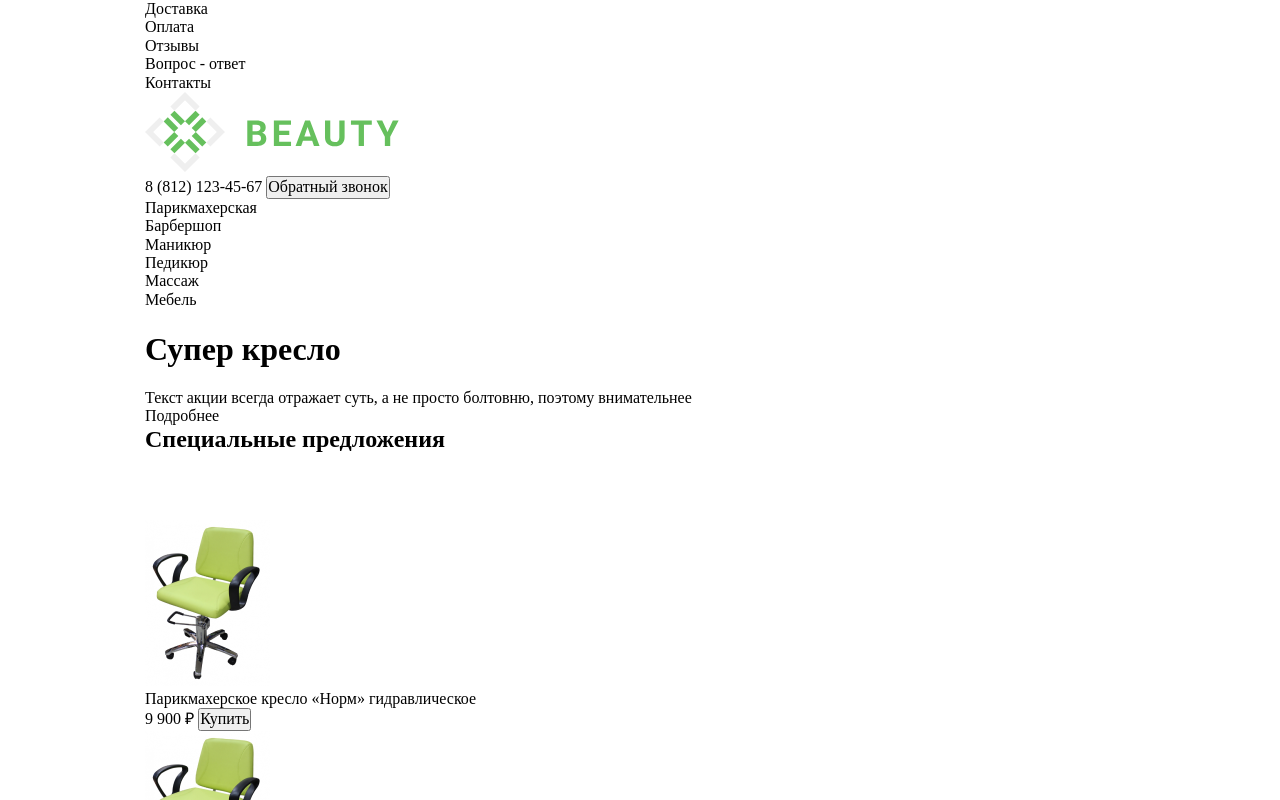
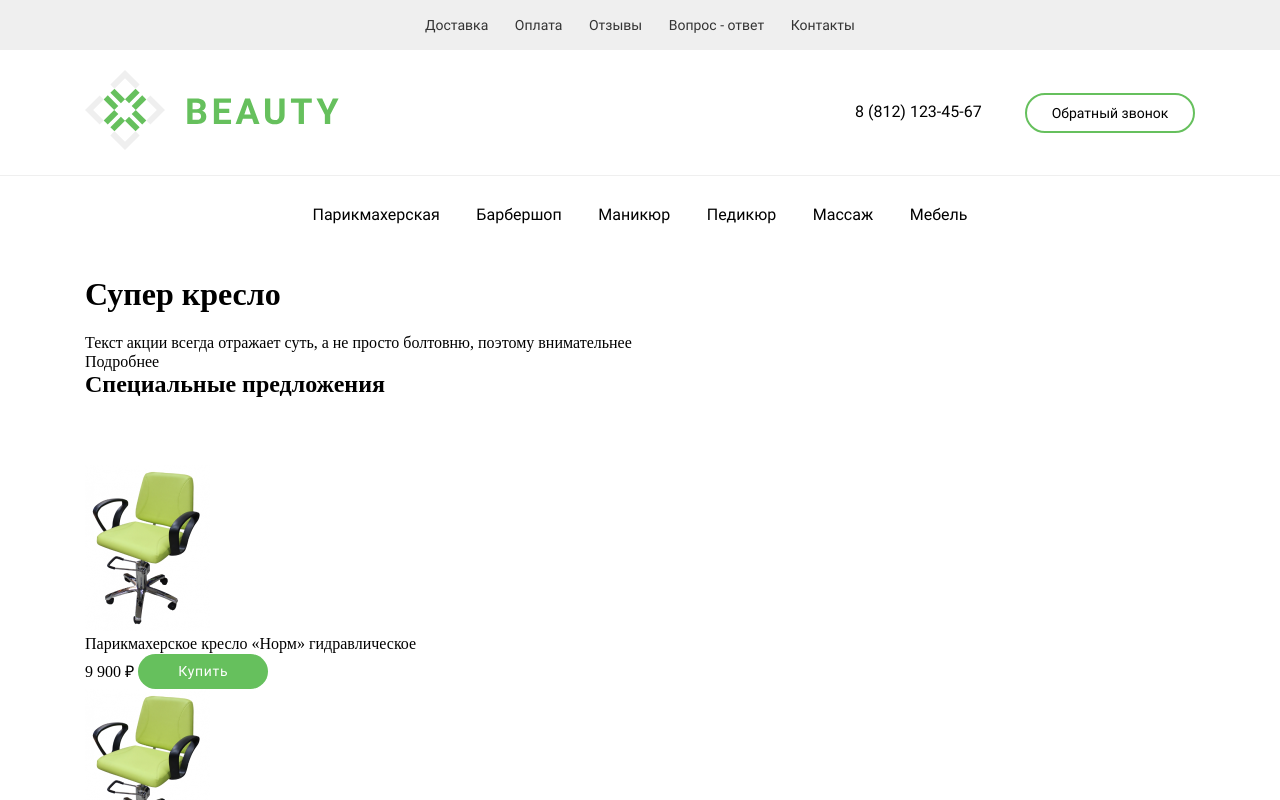
Before and after one commit to olesyakrayanskaya/Beauty, a website built with webpack: page src/index.html in a window 1280 px wide. Shown: the top 800 px of the page. Built offline with nearby package versions, Linux system fonts and the light colour scheme.

Commit message:
header styles

```diff
--- a/package.json
+++ b/package.json
@@ -2,7 +2,7 @@
   "name": "webpackbaseconfig",
   "version": "1.0.0",
   "repository": {
-    "url": "git+https://github.com/https:/olesyakrayanskaya/Conquest.git"
+    "url": "git+https://github.com/https:/olesyakrayanskaya/Beauty.git"
   },
   "description": "",
   "main": "index.js",
--- a/src/index.html
+++ b/src/index.html
@@ -10,7 +10,6 @@
 
 <body>
     <header class="header">
-        <div class="container">
         <nav class="header__nav navigation">
             <ul class="navigation__list">
                 <li class="navigation__item">
@@ -30,11 +29,13 @@
                 </li>
             </ul>
         </nav>
+        <div class="container">
             <div class="header__contacts">
                 <a href="#"><img class="header__logo" src="./images/logo.svg" alt="logo"></a>
                 <div class="header__inner phone">
                     <a class="phone__tel" href="tel:8 (812) 123-45-67">8 (812) 123-45-67</a>
                     <button class="phone__btn btn">Обратный звонок</button>
+                </div>
             </div>
         </div>
         <div class="header__menu menu">
@@ -58,7 +59,6 @@
                     <a class="menu__link" href="#" target="_blank">Мебель</a>
                 </li>
             </ul>
-            </div>
         </div>
     </header>
     <div class="wrapper">
@@ -148,7 +148,8 @@
     <footer class="footer">
         <div class="container">
             <div class="footer__inner">
-                <p class="footer__info">Лучший магазин (с) 2019 Все права защищены. Интернет-магазин оборудования для салонов красоты</p>
+                <p class="footer__info">Лучший магазин (с) 2019 Все права защищены. Интернет-магазин оборудования для
+                    салонов красоты</p>
                 <a class="footer__link" href="#" target="_blank">Политика конфиденциальности</a>
             </div>
         </div>
--- a/src/main.scss
+++ b/src/main.scss
@@ -5,6 +5,7 @@
 @use './scss/components/phone';
 @use './scss/components/menu';
 @use './scss/components/banner';
+@use './scss/components/product';
 @use './scss/components/special';
 @use './scss/components/connect';
 @use './scss/components/contacts';
--- a/src/scss/base/_base.scss
+++ b/src/scss/base/_base.scss
@@ -53,7 +53,7 @@ a {
 }
 
 .container {
-    max-width: 1050px;
+    max-width: 1170px;
     padding: 0 30px;
     margin: auto;
 }
--- a/src/scss/base/_extends.scss
+++ b/src/scss/base/_extends.scss
@@ -23,7 +23,7 @@
     font-style: normal;
     font-weight: 400;
     font-size: 16px;
-    line-height: 19px;
+    line-height: 18.75px;
     color: variables.$black;
 }
 
@@ -56,12 +56,11 @@
 }
 
 %btn-text-white {
-    font-family: "Roboto",Arial, Helvetica, sans-serif;
+    font-family: "Roboto", Arial, Helvetica, sans-serif;
     font-style: normal;
     font-weight: 400;
     font-size: 14px;
     line-height: 16px;
-    text-align: center;
     letter-spacing: 0.05em;
     color: variables.$white;
 }
@@ -70,3 +69,10 @@
     @extend %sm-menu-text;
     color: variables.$black;
 }
+
+%link-hover {
+    &:hover {
+        color: variables.$link-hover;
+        text-decoration: underline;
+    }
+}
--- a/src/scss/base/_variables.scss
+++ b/src/scss/base/_variables.scss
@@ -3,3 +3,4 @@
  $dark: #333333;
  $white: #ffffff;
  $black: #000000;
+ $link-hover: #1c4723;
--- a/src/scss/components/_btn.scss
+++ b/src/scss/components/_btn.scss
@@ -1,2 +1,36 @@
-@use '../base/variables';
-@use '../base/extends';
+@use "../base/variables";
+@use "../base/extends";
+
+.btn {
+    width: 170px;
+    height: 40px;
+    padding: 3px 6px;
+    border-radius: 40px;
+    border: 2px solid variables.$green;
+    background-color: variables.$white;
+    cursor: pointer;
+    @extend %btn-text-black;
+    transition: all 0.7s ease-in-out;
+
+    &:hover {
+        border: 2px solid variables.$link-hover;
+        background-color: variables.$link-hover;
+        color: variables.$white;
+    }
+
+    &_sm {
+        width: 130px;
+        height: 35px;
+        padding: 3px 6px;
+        border-radius: 30px;
+        border: none;
+        background-color: variables.$green;
+        @extend %btn-text-white;
+        color: variables.$white;
+
+        &:hover {
+            border: none;
+            background-color: variables.$link-hover;
+        }
+    }
+}
--- a/src/scss/components/_header.scss
+++ b/src/scss/components/_header.scss
@@ -1,2 +1,26 @@
 @use '../base/variables';
 @use '../base/extends';
+
+.header {
+
+    background-color: variables.$white;
+
+    &__contacts {
+        display: flex;
+        flex-direction: row;
+        justify-content: space-between;
+        align-items: center;
+        flex-wrap: wrap;
+        padding: 20px 0;
+
+        @media (max-width: 670px) {
+            justify-content: center;
+        }
+    }
+
+    &__menu {
+        padding: 20px 0;
+        border-top: 1px solid variables.$grey;
+    }
+
+}
--- a/src/scss/components/_menu.scss
+++ b/src/scss/components/_menu.scss
@@ -1,2 +1,32 @@
-@use '../base/variables';
-@use '../base/extends';
+@use "../base/variables";
+@use "../base/extends";
+
+.menu {
+
+    display: flex;
+    flex-direction: row;
+    justify-content: center;
+    align-items: center;
+
+    &__list {
+        width: 675px;
+        display: flex;
+        flex-direction: row;
+        justify-content: space-between;
+        align-items: center;
+        flex-wrap: wrap;
+
+        @media (max-width: 600px) {
+            justify-content: center;
+        }
+    }
+
+    &__item {
+        margin: 10px;
+    }
+
+    &__link {
+        @extend %menu-text;
+        @extend %link-hover;
+    }
+}
--- a/src/scss/components/_navigation.scss
+++ b/src/scss/components/_navigation.scss
@@ -1,2 +1,34 @@
-@use '../base/variables';
-@use '../base/extends';
+@use "../base/variables";
+@use "../base/extends";
+
+.navigation {
+    background-color: variables.$grey;
+    display: flex;
+    flex-direction: row;
+    justify-content: center;
+    align-items: center;
+    padding: 6px 0;
+
+    &__list {
+        display: flex;
+        flex-direction: row;
+        justify-content: space-between;
+        align-items: center;
+        flex-wrap: wrap;
+        width: 450px;
+
+        @media (max-width: 460px) {
+            width: 80vw;
+            justify-content: center;
+        }
+    }
+
+    &__item {
+        margin: 10px;
+    }
+
+    &__link {
+        @extend %sm-menu-text;
+        @extend %link-hover;
+    }
+}
--- a/src/scss/components/_phone.scss
+++ b/src/scss/components/_phone.scss
@@ -1,2 +1,30 @@
 @use '../base/variables';
 @use '../base/extends';
+
+.phone {
+    display: flex;
+    flex-direction: row;
+    justify-content: space-between;
+    align-items: center;
+    flex-wrap: wrap;
+    width: 340px;
+
+    @media (max-width: 365px) {
+        justify-content: center;
+        margin-bottom: 10px;
+    }
+
+    &__tel {
+        @extend %menu-text;
+
+        &:hover {
+            color: variables.$link-hover;
+            font-weight: 600;
+        }
+
+        @media (max-width: 365px) {
+            margin: 20px 0;
+        }
+
+    }
+}
--- /dev/null
+++ b/src/scss/components/_product.scss
@@ -0,0 +1,2 @@
+@use '../base/variables';
+@use '../base/extends';
```
Also changed, not shown: src/images/Home desktop.jpg (added). Lines whose indentation alone changed are shown as unchanged.
